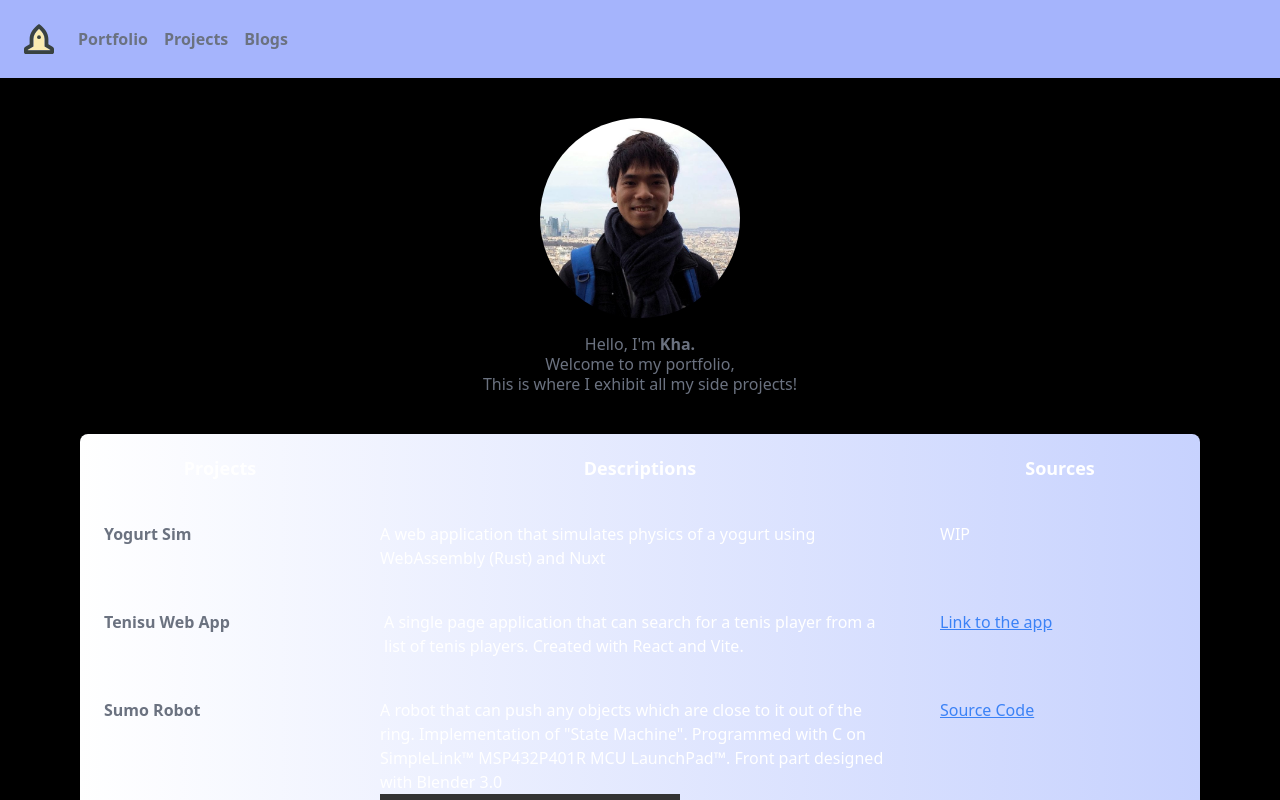
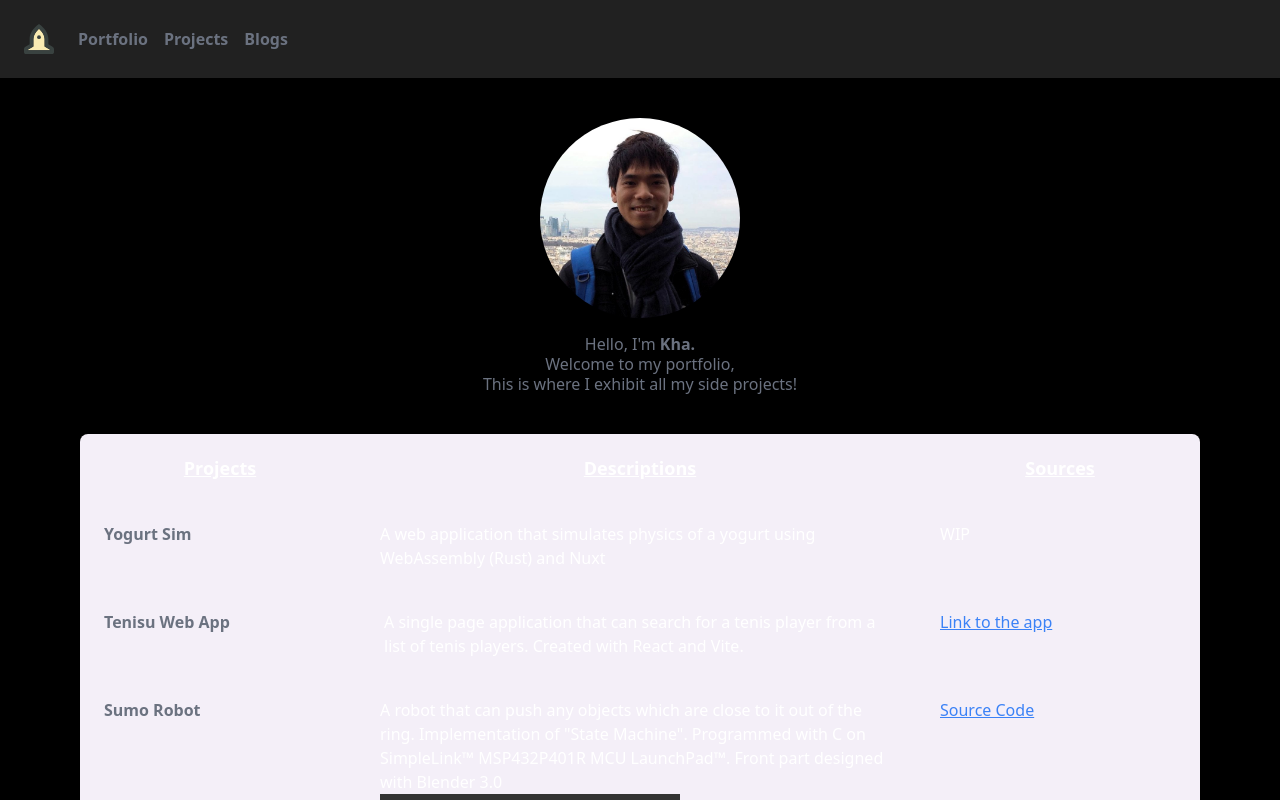
Before and after one commit to CaoKha/portfolio_nuxt, a Nuxt app: page /portfolio in a window 1280 px wide. Shown: the top 800 px of the page. Built offline with nearby package versions, Linux system fonts and the light colour scheme; grey boxes are pictures that could not be loaded.

Commit message:
update color css

```diff
--- a/components/Navbar.vue
+++ b/components/Navbar.vue
@@ -1,7 +1,7 @@
 <template>
   <el-affix>
     <div class="font-sans antialiased" id="app">
-      <nav class="flex items-center justify-between flex-wrap bg-indigo-300 p-6">
+      <nav class="flex items-center justify-between flex-wrap bg-[#212121] p-6">
         <div class="flex items-center flex-no-shrink text-white mr-6">
           <NuxtLink to="/">
           <svg version="1.0" id="Layer_1" xmlns="http://www.w3.org/2000/svg" xmlns:xlink="http://www.w3.org/1999/xlink"
--- a/pages/blogs.vue
+++ b/pages/blogs.vue
@@ -1,5 +1,5 @@
 <template>
-  <main></main>
+  <main class="min-h-screen py-10"></main>
 </template>
 
 <script setup>
--- a/pages/portfolio.vue
+++ b/pages/portfolio.vue
@@ -13,15 +13,15 @@
     </div>
     <div class=" flex justify-center px-5 sm:px-20">
       <div
-        class="p-5 bg-gradient-to-r from-white to-indigo-200 rounded-lg grid grid-cols-4 gap-x-3 gap-y-10 w-full sm:gap-x-10">
+        class="p-5 bg-[#f4eff8] rounded-lg grid grid-cols-4 gap-x-3 gap-y-10 w-full sm:gap-x-10">
         <div class="text-center font-bold text-lg">
-          <p>Projects</p>
+          <p class="underline">Projects</p>
         </div>
         <div class="text-center col-span-2 font-bold text-lg">
-          <p>Descriptions</p>
+          <p class="underline">Descriptions</p>
         </div>
         <div class="text-center font-bold text-lg">
-          <p>Sources</p>
+          <p class="underline">Sources</p>
         </div>
         <div class="pl-1 text-gray-500 font-bold">
           <p>Yogurt Sim</p>
--- a/pages/projects.vue
+++ b/pages/projects.vue
@@ -1,5 +1,5 @@
 <template>
-  <main></main>
+  <main class="min-h-screen py-10"></main>
 </template>
 
 <script setup>
```
